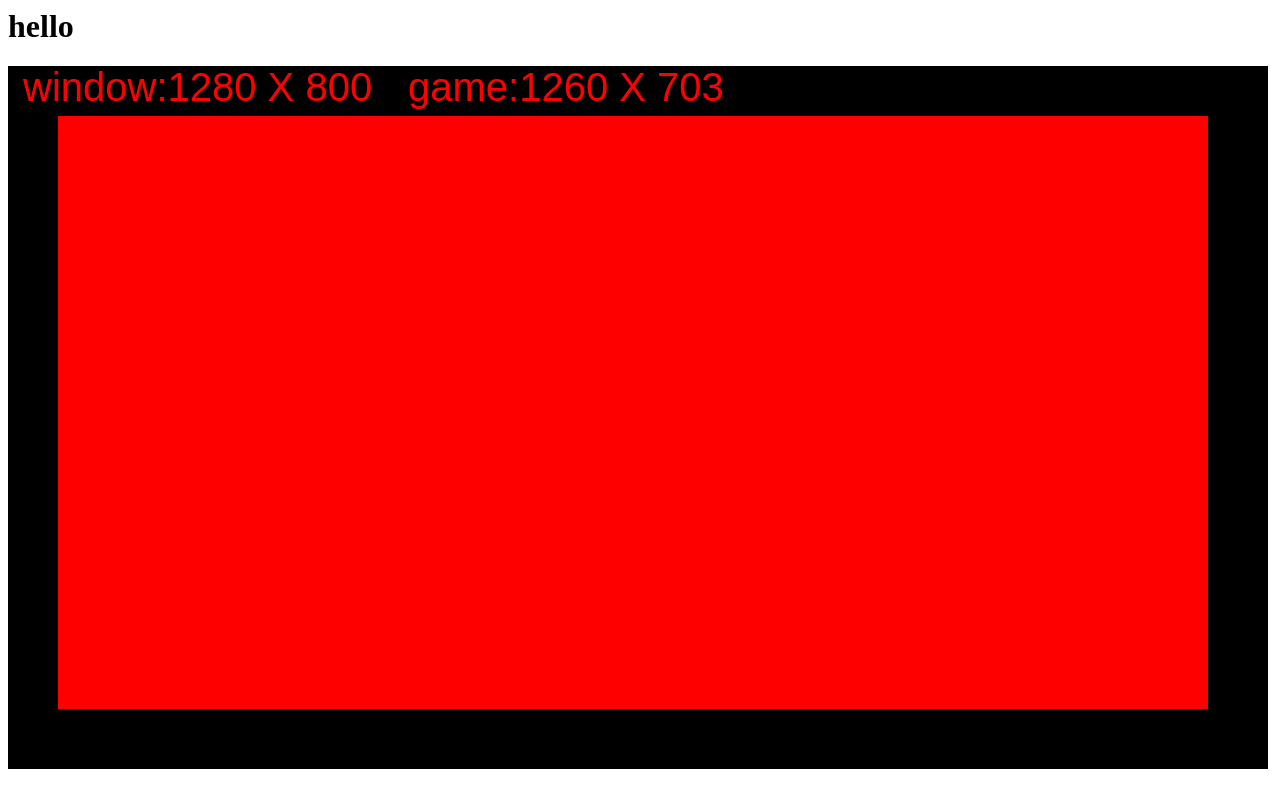
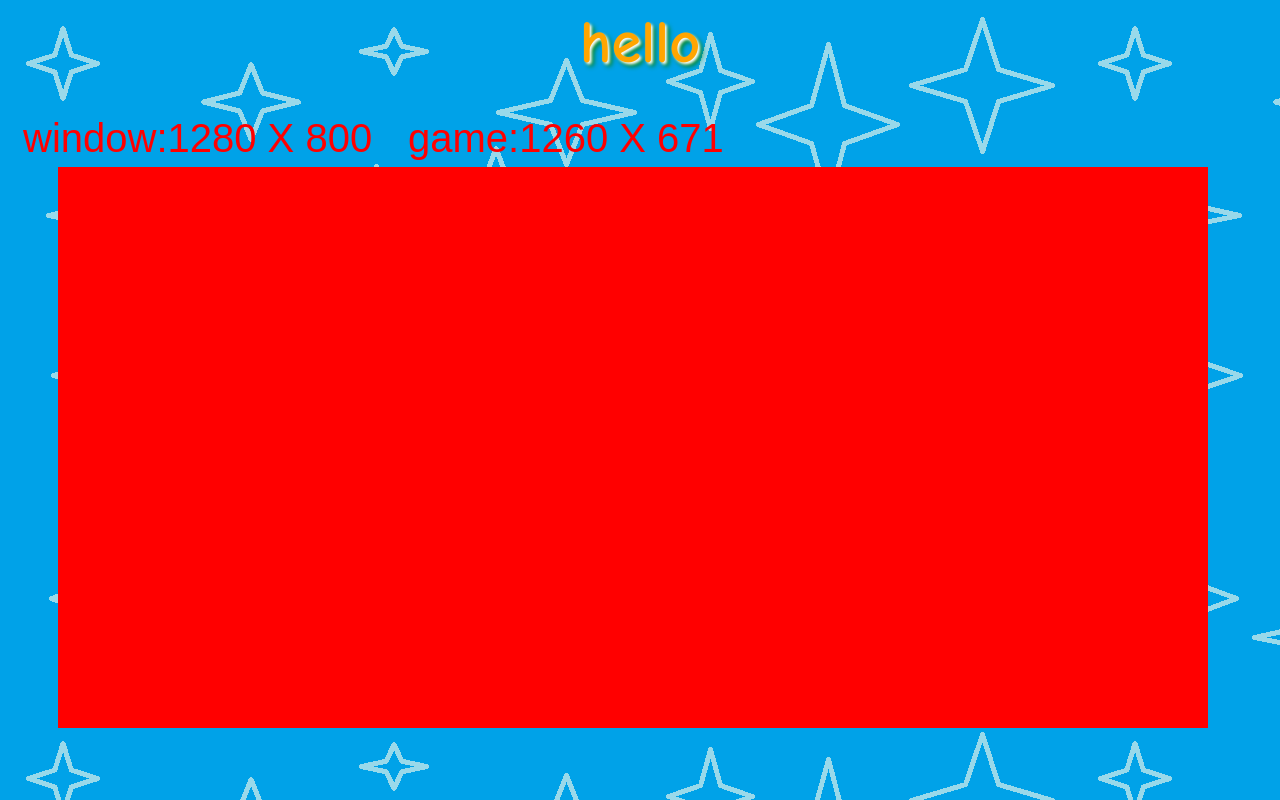
Before and after one commit to bhujosh/trymobile, a plain HTML site: page www/index.html in a window 1280 px wide. Drawn offline with Linux system fonts and the light colour scheme.

Commit message:
latest commit

```diff
--- /dev/null
+++ b/www/css/stylesheet1.css
@@ -0,0 +1,14 @@
+body{
+  	background-image: url("../img/starrysky.png");
+	background-repeat: repeat;
+}
+
+#title
+{
+    color: orange;
+    text-align: center;
+    font-family: "Comic Sans MS";
+    font-size: 60px;
+    text-shadow: 2px 2px 3px white,
+		 4px 4px 5px green;
+}
--- a/www/index.html
+++ b/www/index.html
@@ -2,16 +2,17 @@
 	<head>
 		<title>Touch Event Example</title>
 		<script src="js/phaser.min.js"></script>
+		<link rel="stylesheet" type="text/css" href="css/stylesheet1.css" />
 	</head>
 	<body>
 		<div id="div1">
-			<h1>hello</h1>
+			<h1 id="title">hello</h1>
 		</div>
 		<script type="text/javascript">
-			//var game = new Phaser.Game(800, 600, Phaser.CANVAS, 'phaser-example', {create: create,render: render});
+
 			var wiw=window.innerWidth-20;
 			var wih=window.innerHeight-document.getElementById("div1").offsetHeight-60;
-			var game = new Phaser.Game(wiw, wih, Phaser.CANVAS, 'mobilegameArea',{create: create,render:render});
+			var game = new Phaser.Game(wiw, wih, Phaser.CANVAS, 'mobilegameArea',{create: create,render:render},true);
 
 			var red=255;
 			var green=0;
```
Also changed, not shown: www/img/starrysky.png (added).
